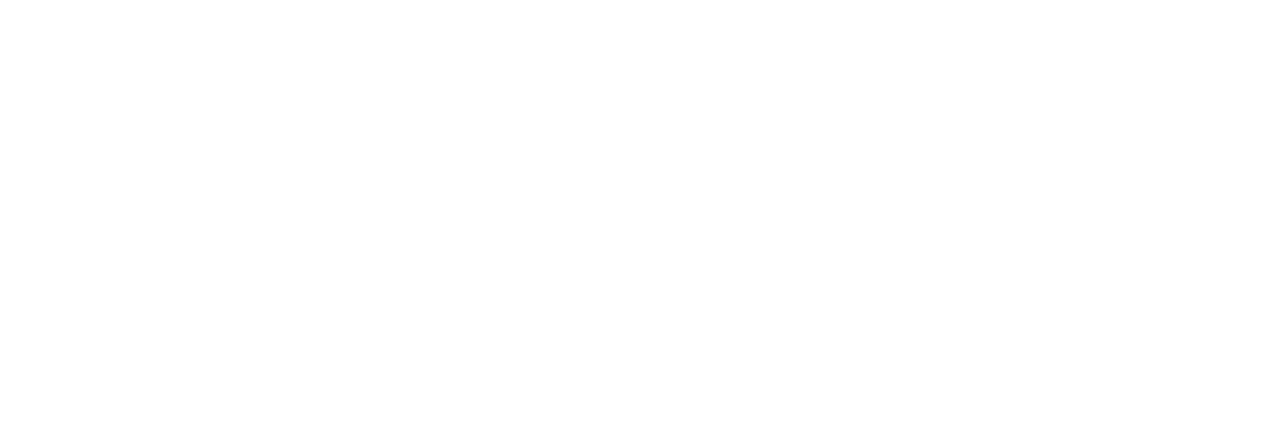
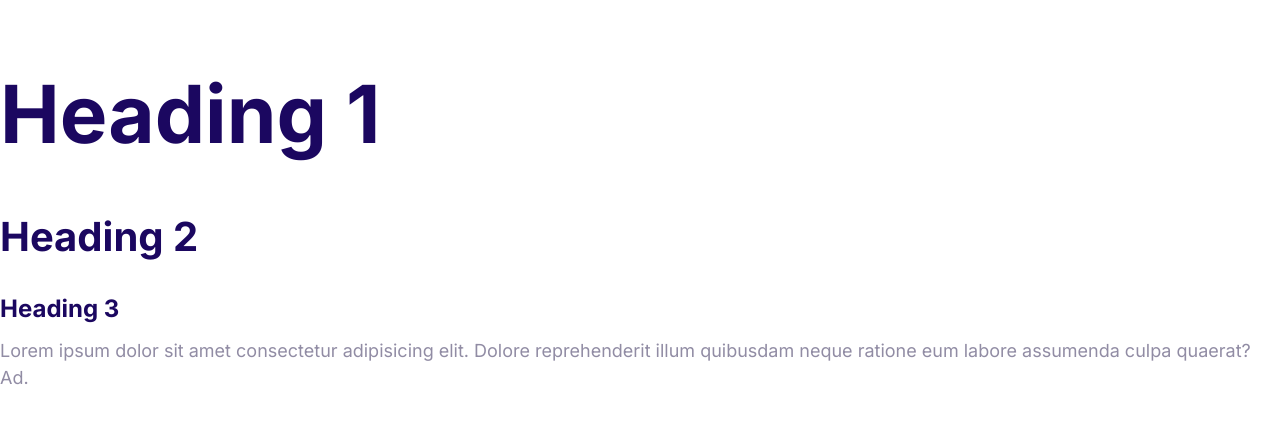
Before and after one commit to mahdi-ynsi/moshify, a plain HTML site: page index.html in a window 1280 px wide. Drawn offline with Linux system fonts and the light colour scheme.

Commit message:
Define the styles for the fonts.

```diff
--- a/css/styles.css
+++ b/css/styles.css
@@ -5,3 +5,54 @@
     --color-headings: #1b0760;
     --color-body: #918ca4;
 }
+
+html {
+    /* 62.5 * 16px = 10px */
+    font-size: 62.5%;
+}
+
+body {
+    font-family: Inter, Arial, Helvetica, sans-serif;
+    color: var(--color-body);
+    font-size: 2.4rem;
+    line-height: 1.5;
+}
+
+h1, h2, h3 {
+    color: var(--color-headings);
+    margin-bottom: 1rem;
+}
+
+h1 {
+    font-size: 7rem;
+}
+
+h2 {
+    font-size: 4rem;
+}
+
+h3 {
+    font-size: 3rem;
+}
+
+p {
+    margin-top: 0;
+}
+
+@media screen and (min-width: 1024px) {
+    body {
+        font-size: 1.8rem;
+    }
+
+    h1 {
+        font-size: 8rem;
+    }
+
+    h2 {
+        font-size: 4rem;
+    }
+
+    h3 {
+        font-size: 2.4rem;
+    }
+}
--- a/index.html
+++ b/index.html
@@ -4,8 +4,23 @@
     <meta charset="UTF-8" />
     <meta name="viewport" content="width=device-width, initial-scale=1.0" />
     <title>Document</title>
+    <link rel="preconnect" href="https://fonts.googleapis.com" />
+    <link rel="preconnect" href="https://fonts.gstatic.com" crossorigin />
+    <link
+      href="https://fonts.googleapis.com/css2?family=Inter:wght@100..900&display=swap"
+      rel="stylesheet"
+    />
     <link rel="stylesheet" href="css/normalize.css" />
     <link rel="stylesheet" href="css/styles.css" />
   </head>
-  <body></body>
+  <body>
+    <h1>Heading 1</h1>
+    <h2>Heading 2</h2>
+    <h3>Heading 3</h3>
+    <p>
+      Lorem ipsum dolor sit amet consectetur adipisicing elit. Dolore
+      reprehenderit illum quibusdam neque ratione eum labore assumenda culpa
+      quaerat? Ad.
+    </p>
+  </body>
 </html>
```
